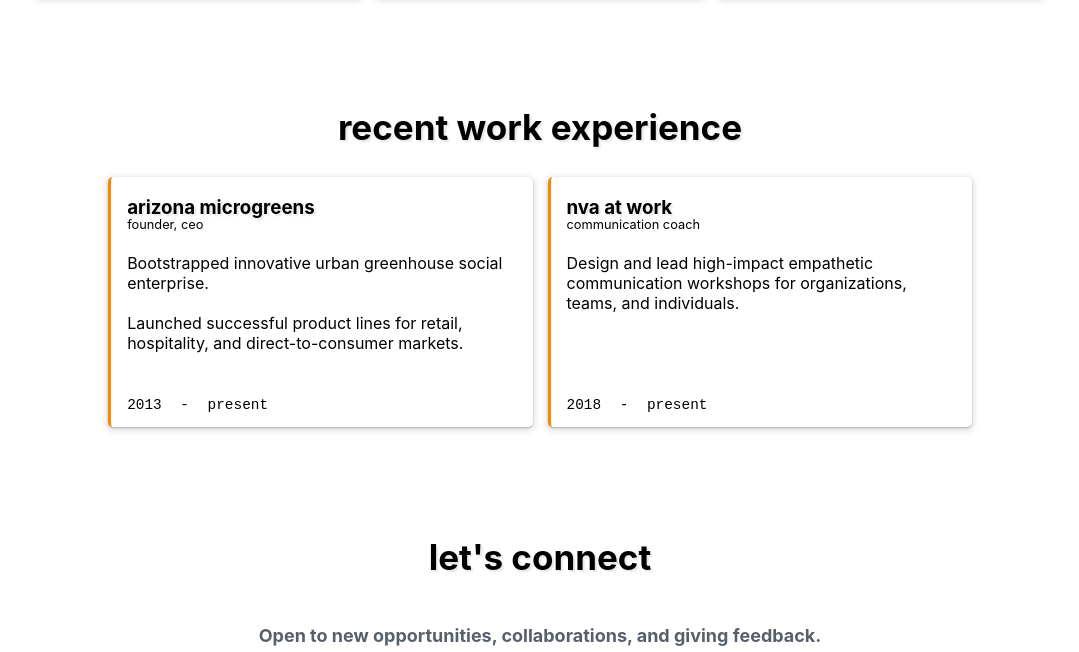
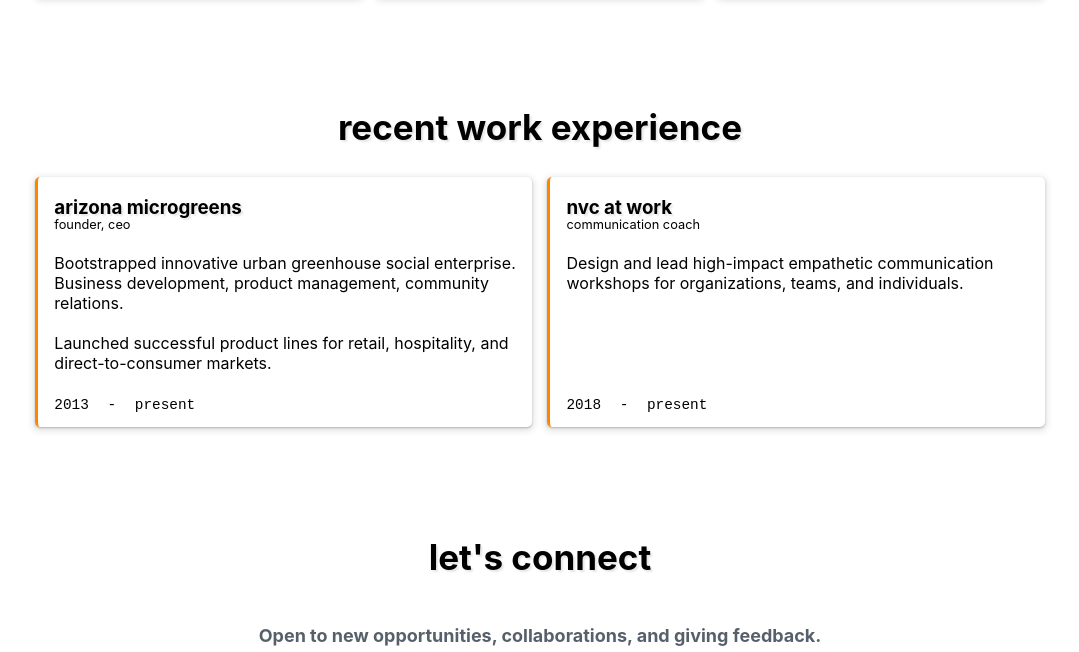
Before and after one commit to josephrmartinez/personal-site, a plain HTML site: page index.html in a window 1280 px wide. Shown: the part 1466-2118 px from the top of the page, without its empty margins (100-1179 px from the left). Drawn offline with Linux system fonts and the light colour scheme.

Commit message:
Correct spelling and style errors

```diff
--- a/index.html
+++ b/index.html
@@ -132,12 +132,12 @@
               <div class="work_experience">
                   <div class="projectname">arizona microgreens</div>
                   <div class="role">founder, ceo</div>
-                  <p class="desc">Bootstrapped innovative urban greenhouse social enterprise.<br><br>Launched successful product lines for retail, hospitality, and direct-to-consumer markets.</p>
+                  <p class="desc">Bootstrapped innovative urban greenhouse social enterprise. Business development, product management, community relations.<br><br>Launched successful product lines for retail, hospitality, and direct-to-consumer markets.</p>
                   <div class="years"><span>2013 - present</span></div>
 
                 </div>
               <div class="work_experience">
-                  <div class="projectname">nva at work</div>
+                  <div class="projectname">nvc at work</div>
                   <div class="role">communication coach</div>
                   <p class="desc">Design and lead high-impact empathetic communication workshops for organizations, teams, and individuals.</p>
                   <div class="years"><span>2018 - present</span></div>
--- a/styles.css
+++ b/styles.css
@@ -21,6 +21,7 @@ section{
     font-weight: bold;
     text-align: center;
     text-shadow: 2px 2px 2px rgb(230, 230, 230);
+    align-items: center;
 }
 
 h3{
@@ -206,7 +207,7 @@ h1 {
 
 .project-tile{
     display:grid;
-    grid-template-columns: repeat(auto-fill, minmax(300px, 1fr));
+    grid-template-columns: repeat(auto-fit, minmax(300px, 1fr));
     gap: 15px;
     /* margin-top: 30px; */
 }
```
